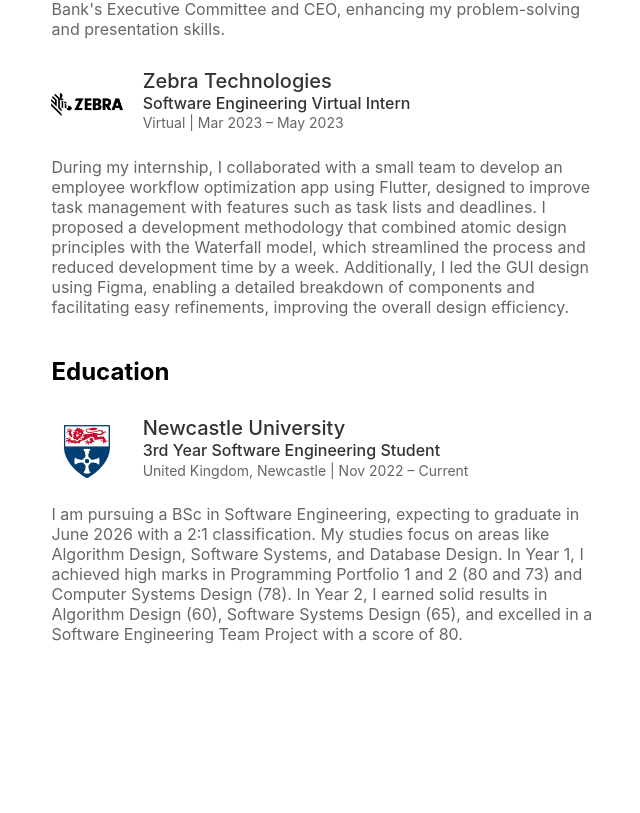
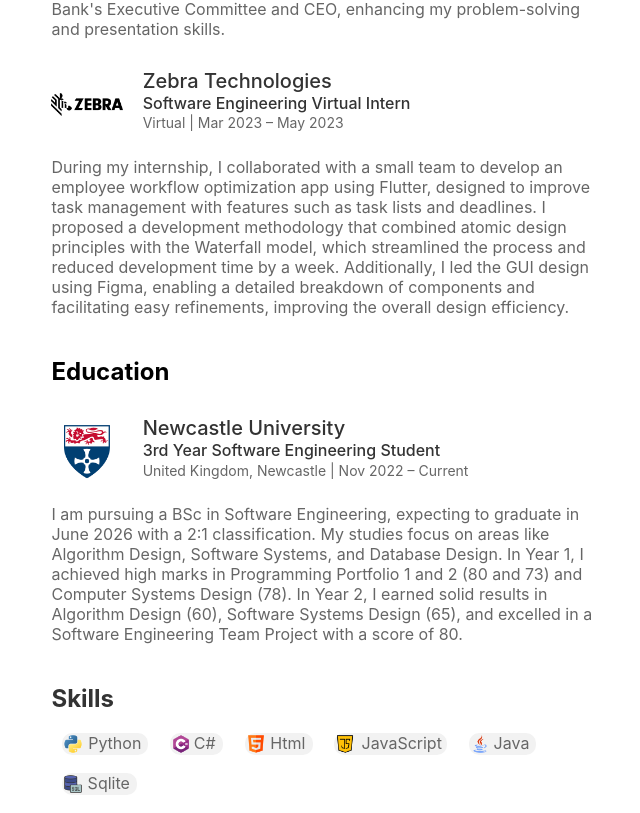
Before and after one commit to MatthewBel11/newportfolio, a React (Create React App) app in the folder my-app/: page / in a window 1280 px wide. Shown: the part 1076-1889 px from the top of the page, without its empty margins (314-954 px from the left). Before the commit the page ends 1720 px from the top, so only its background shows below. Built offline with nearby package versions, Linux system fonts and the light colour scheme.

Commit message:
- Added the skill section to main page

```diff
--- a/my-app/src/Pages/AboutPage/AboutPage.js
+++ b/my-app/src/Pages/AboutPage/AboutPage.js
@@ -2,6 +2,7 @@ import React from 'react'
 import PrimaryText from '../../components/PrimaryText/PrimaryText.js'
 import Documents from '../../components/Documents/Documents.js'
 import Work from '../../components/Work/WorkExp.js'
+import SkillStack from '../../components/SkillStack/SkillStack.js'
 import styles from './AboutPage.module.css'
 
 var text = "A driven, resilient software engineering student at Newcastle University with a passion for coding and camping. Having successfully completed two summer internships, gaining a solid foundation in the Financial Services and Technology  industry whilst developing knowledge and softer skills within the development and architecture space. "
@@ -15,6 +16,7 @@ function AboutPage() {
       <PrimaryText title='About Me' text={text} text2={text2}> </PrimaryText>
       <Documents/>
       <Work/>
+      <SkillStack/>
     </>
   );
 }
```
